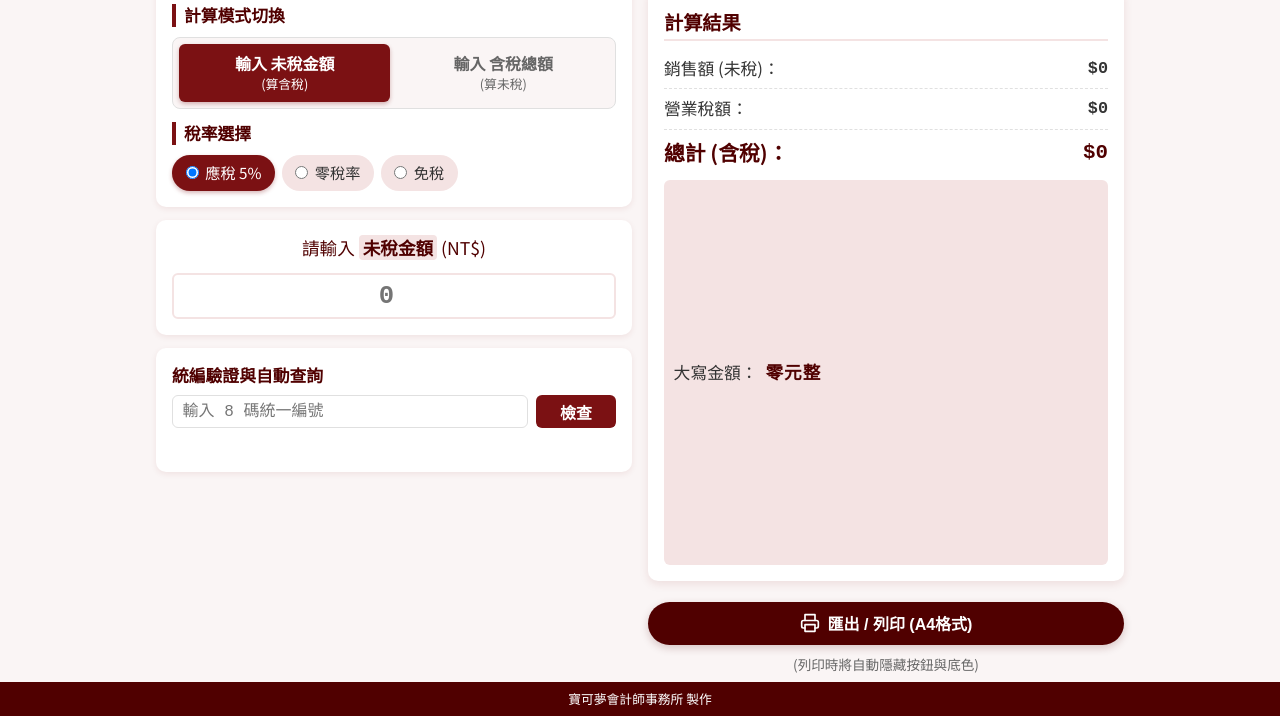
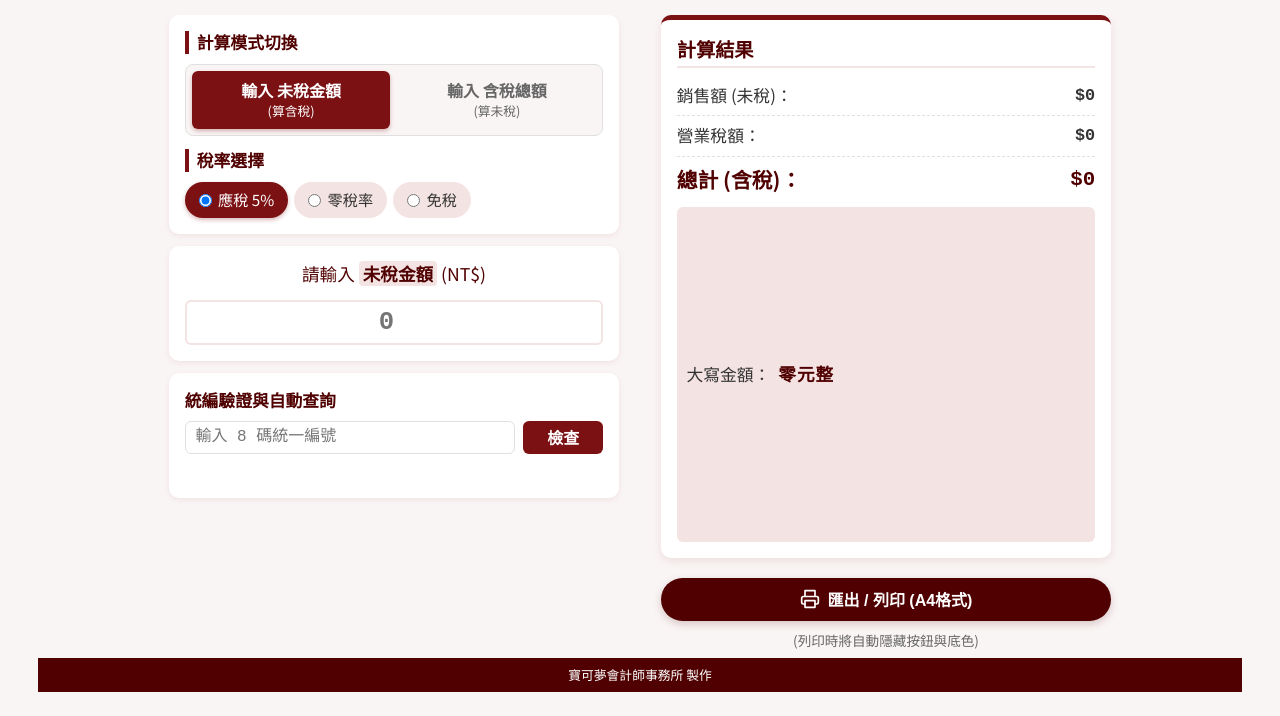
Before and after one commit to amy52608-svg/invoice-calculator, a plain HTML site: page index.html in a window 1280 px wide. Shown: the part 84-800 px from the top of the page. Drawn offline with Linux system fonts and the light colour scheme.

Commit message:
style: responsive desktop layout to prevent scrolling

```diff
--- a/style.css
+++ b/style.css
@@ -70,19 +70,24 @@ h1 {
         height: 100vh;
         overflow: hidden;
         /* Prevent scroll on pure desktop view */
+        padding: 3vh 3vw;
+        /* 四周適當間距 */
     }
 
     .container {
-        margin: auto;
-        /* center perfectly vertically if needed, or close to top */
-        max-height: 98vh;
-        /* ensure it fits */
+        margin: 0 auto;
+        height: 100%;
+        max-height: 100%;
+        display: flex;
+        flex-direction: column;
     }
 
     .main-content {
         flex-direction: row;
         align-items: stretch;
-        padding-bottom: 0.5rem;
+        padding-bottom: 0;
+        flex: 1;
+        min-height: 0;
     }
 
     .left-panel,
@@ -90,7 +95,34 @@ h1 {
         flex: 1;
         display: flex;
         flex-direction: column;
-        gap: 0.8rem;
+        gap: 1.5vh;
+        /* 動態間距 */
+        padding: 0 1vw;
+        overflow-y: auto;
+        /* 若螢幕極小仍可優雅滾動 */
+        /* hide scrollbar for cleaner look */
+        scrollbar-width: thin;
+    }
+
+    /* 彈性縮放內距，確保不破版 */
+    .controls,
+    .main-input-section,
+    .results-card,
+    .tools-section {
+        padding: clamp(0.8rem, 2vh, 1.5rem);
+    }
+
+    .result-row {
+        padding: clamp(0.3rem, 1vh, 0.8rem) 0;
+    }
+
+    header {
+        margin-bottom: 2vh;
+    }
+
+    footer {
+        margin-top: 1vh;
+        padding: 1vh;
     }
 }
 
```
